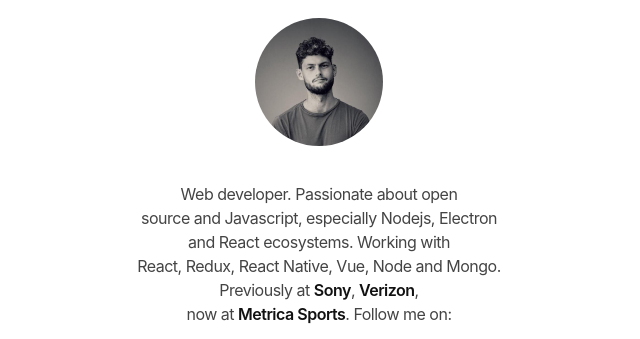
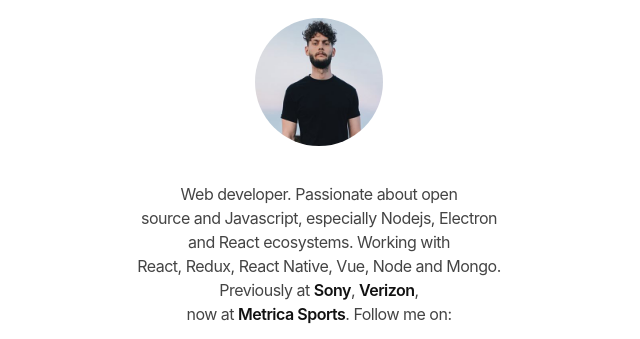
Before and after one commit to jonidelv/personal-website-3, a website: page index.html in a window 1280 px wide. Shown: the part 230-569 px from the top of the page, without its empty margins (321-961 px from the left). Drawn offline with Linux system fonts and the light colour scheme.

Commit message:
joni add new img

```diff
--- a/styles.css
+++ b/styles.css
@@ -154,7 +154,7 @@
 
 #logo {
   background-size: cover;
-  background-image: url("./assets/logo.jpeg");
+  background-image: url("./assets/logo.jpg");
   border-radius: 50%;
   display: inline-block;
   height: 128px;
```
Also changed, not shown: assets/logo.jpeg (deleted), assets/logo.jpg (added).
